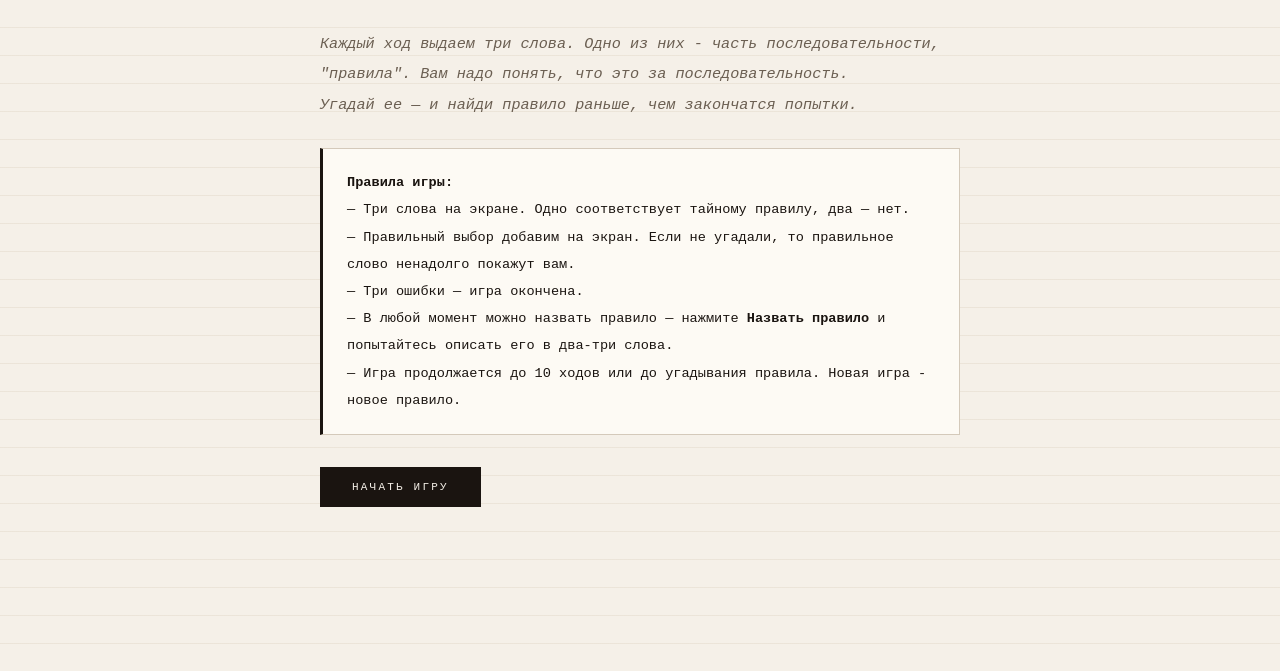
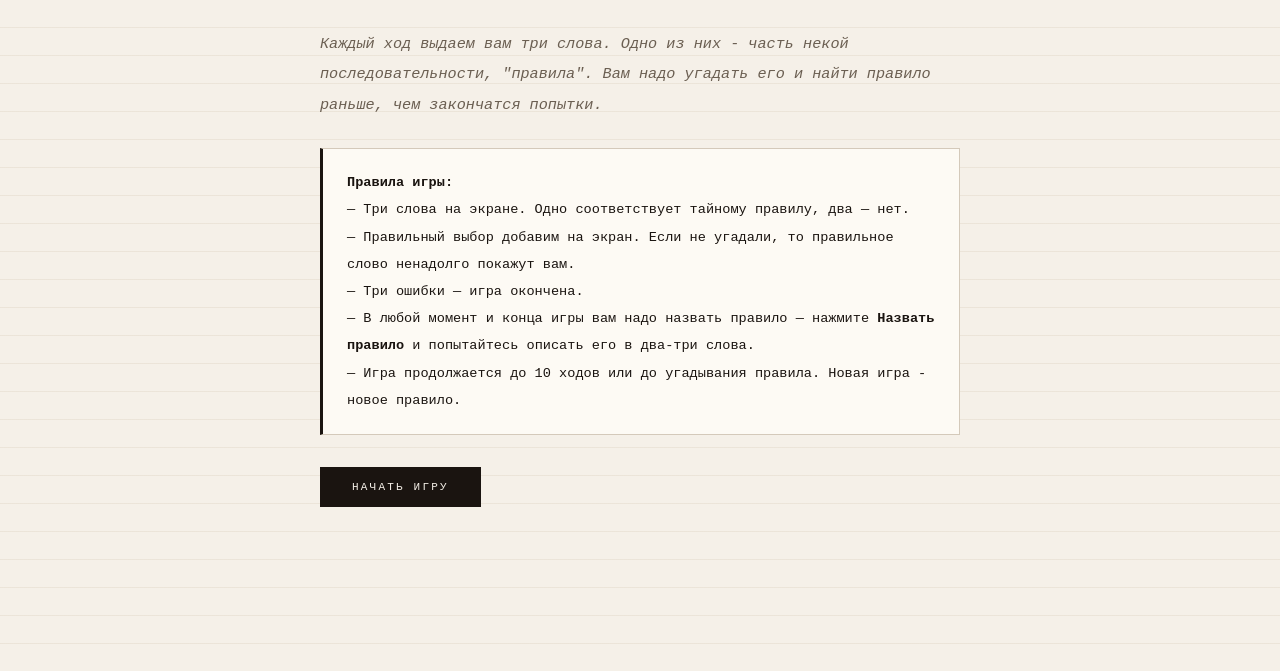
Before and after one commit to dblrevo/slu, a plain HTML site: page index.html in a window 1280 px wide. Shown: the part 129-800 px from the top of the page. Drawn offline with nearby package versions, Linux system fonts and the light colour scheme; a web font is replaced by a local one.

Commit message:
Revise game instructions for clarity

```diff
--- a/index.html
+++ b/index.html
@@ -399,15 +399,14 @@
   <!-- ── START SCREEN ── -->
   <div id="startScreen" class="screen active">
     <p class="start-text">
-      Каждый ход выдаем три слова. Одно из них - часть последовательности, "правила". Вам надо понять, что это за последовательность.<br>
-      Угадай ее — и найди правило раньше, чем закончатся попытки.
+      Каждый ход выдаем вам три слова. Одно из них - часть некой последовательности, "правила". Вам надо угадать его и найти правило раньше, чем закончатся попытки.
     </p>
     <div class="rules-box">
       <strong>Правила игры:</strong><br>
       — Три слова на экране. Одно соответствует тайному правилу, два — нет.<br>
       — Правильный выбор добавим на экран. Если не угадали, то правильное слово ненадолго покажут вам.<br>
       — Три ошибки — игра окончена.<br>
-      — В любой момент можно назвать правило — нажмите <strong>Назвать правило</strong> и попытайтесь описать его в два-три слова.<br>
+      — В любой момент и конца игры вам надо назвать правило — нажмите <strong>Назвать правило</strong> и попытайтесь описать его в два-три слова.<br>
       — Игра продолжается до 10 ходов или до угадывания правила. Новая игра - новое правило.
     </div>
     <button class="btn btn-primary" onclick="startGame()">НАЧАТЬ ИГРУ</button>
```
